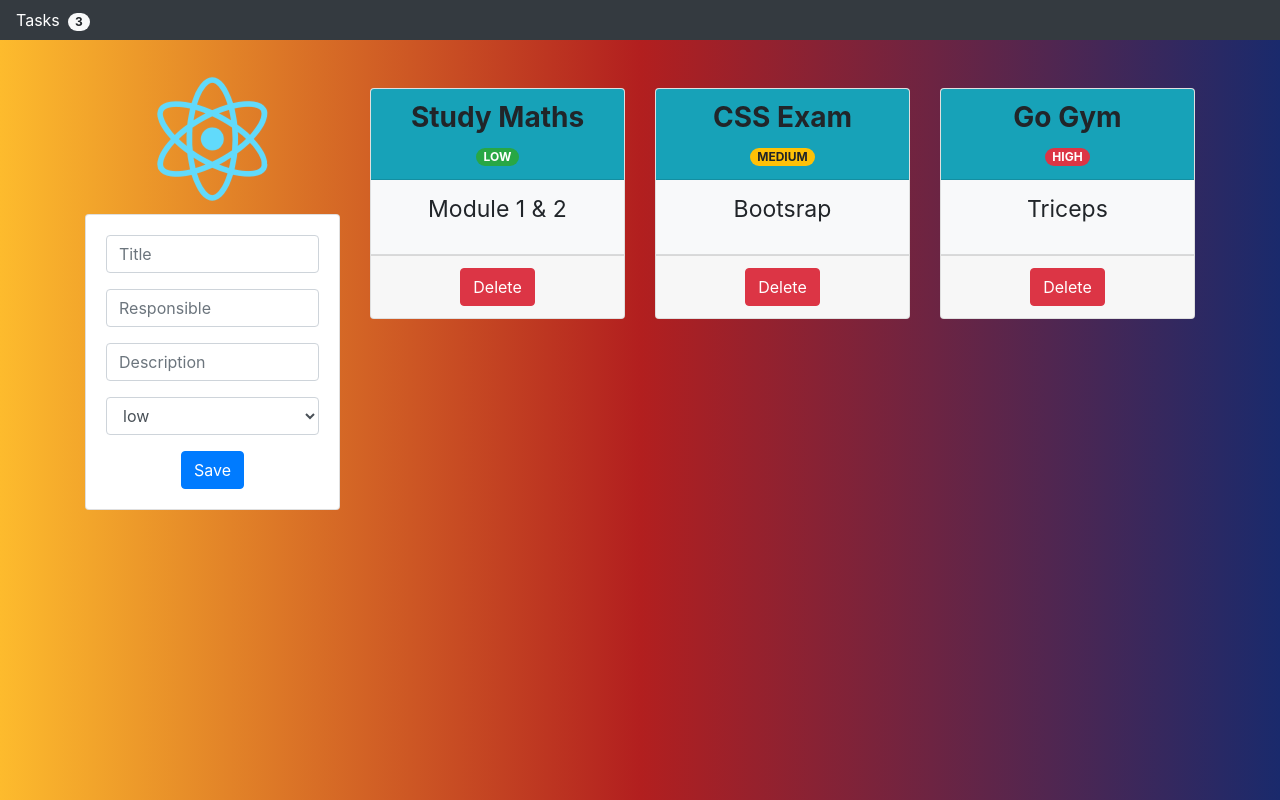
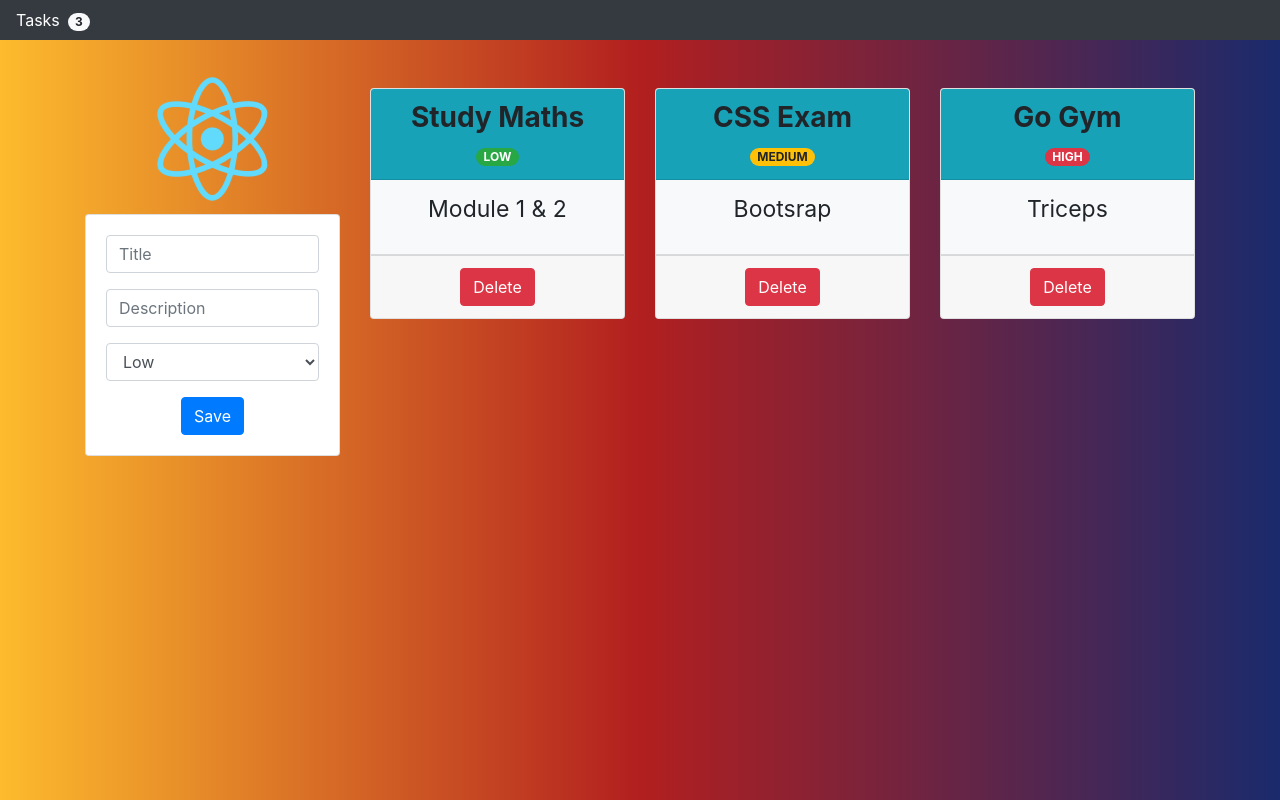
Before and after one commit to JoacoViera/Task-Management, a React (Create React App) app: page / in a window 1280 px wide. Built offline with nearby package versions, Linux system fonts and the light colour scheme.

Commit message:
respoinsible removed

```diff
--- a/src/components/TodoForm.js
+++ b/src/components/TodoForm.js
@@ -3,27 +3,26 @@ import React, { useState } from "react";
 const TodoForm = (props) => {
   const { onAddTodo } = props;
   const [title, setTitle] = useState('');
-  const [responsible, setResponsible] = useState('');
   const [description, setDescription] = useState('');
-  const [priority, setPriority] = useState('low');
+  const [priority, setPriority] = useState('Low');
 
   const handleSubmit = (e) => {
     e.preventDefault();
     if (!title) {
       alert("PLEASE ADD A TITTLE");
-    } else if (!responsible) {
-      alert("PLEASE ADD A RESPONSIBLE");
     } else if (!description) {
       alert("PLEASE ADD A DESCRIPTION");
     } else {
       onAddTodo(
         {
           "title": title,
-          "responsible": responsible,
           "description": description,
           "priority": priority
         }
       );
+      e.target.title.value = '';
+      e.target.description.value = '';
+      e.target.priority.value = 'Low';
     }
   }
 
@@ -32,8 +31,6 @@ const TodoForm = (props) => {
     const { value, name } = e.target;
     if (name === 'title') {
       setTitle(value)
-    } else if (name === 'responsible') {
-      setResponsible(value);
     } else if (name === 'description') {
       setDescription(value);
     } else if (name === 'priority') {
@@ -58,15 +55,6 @@ const TodoForm = (props) => {
         <div className="form-group">
           <input
             type="text"
-            name="responsible"
-            onChange={handleInput}
-            className="form-control"
-            placeholder="Responsible"
-          />
-        </div>
-        <div className="form-group">
-          <input
-            type="text"
             name="description"
             onChange={handleInput}
             className="form-control"
@@ -79,9 +67,9 @@ const TodoForm = (props) => {
             className="form-control"
             onChange={handleInput}
           >
-            <option>low</option>
-            <option>medium</option>
-            <option>high</option>
+            <option>Low</option>
+            <option>Medium</option>
+            <option>High</option>
           </select>
         </div>
         <button type="submit" className="btn btn-primary">
--- a/src/todos.json
+++ b/src/todos.json
@@ -1,22 +1,19 @@
 {
-    "todos":[
+    "todos": [
         {
             "title": "Study Maths",
-            "responsible":"Mark",
             "description": "Module 1 & 2",
-            "priority": "low"
+            "priority": "LOW"
         },
         {
             "title": "CSS Exam",
-            "responsible":"Ryan",
             "description": "Bootsrap",
-            "priority": "medium"
+            "priority": "MEDIUM"
         },
         {
             "title": "Go Gym",
-            "responsible":"Joseph",
             "description": "Triceps",
-            "priority": "high"
+            "priority": "HIGH"
         }
     ]
 }
```
